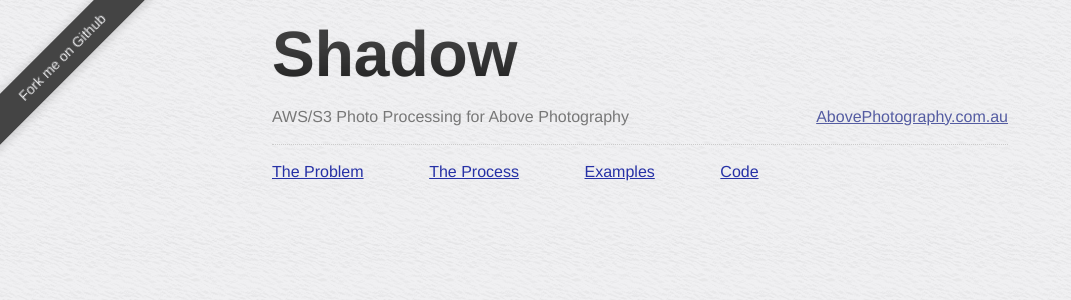
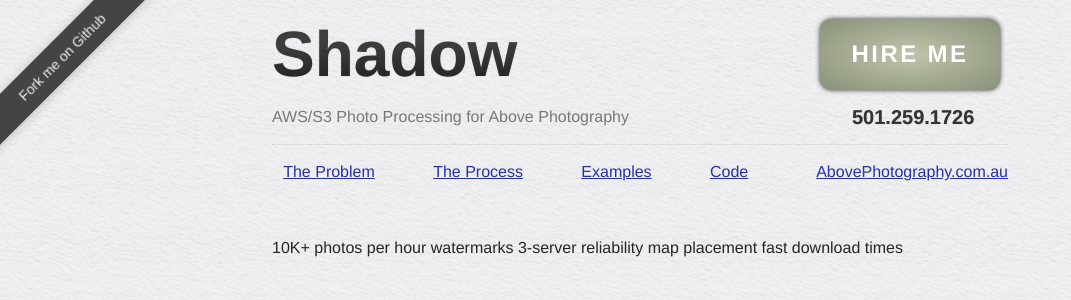
Before and after one commit to nthj/shadow, a Jekyll site: the page built from index.html, in a window 1280 px wide. Shown: the top 300 px of the page, without its empty margins (0-1071 px from the left). Built offline with Jekyll 4.4.1, drawn with Linux system fonts in a browser that asks for light colours; Markdown is read by kramdown in place of the engine named in the settings; comment, search, counter and statistics services are not loaded.

```diff
--- a/_layouts/default.html
+++ b/_layouts/default.html
@@ -31,8 +31,8 @@
 		<h1>
 			<a href="./" id="header">Shadow</a>
 			AWS/S3 Photo Processing for Above Photography
-
-			<a href="http://abovephotography.com.au" id="visit">AbovePhotography.com.au</a>
+			<a href="/hire" id="hire-me">hire me</a>
+			<a href="tel:+15012591726" id="call-me">501.259.1726</a>
 		</h1>
 
 		<ol>
@@ -48,6 +48,9 @@
 			<li id="nav-code">
 				<a href="code">Code</a>
 			</li>
+			<li id="nav-visit">
+				<a href="http://abovephotography.com.au">AbovePhotography.com.au</a>
+			</li>
 		</ol>
 
 		<div>
--- a/examples.html
+++ b/examples.html
@@ -7,5 +7,5 @@ title: Shadow &mdash; AWS/S3 Photo Processing for Above Photography
 <h2>Map</h2>
 
 <div id="map">
-	<iframe width="500px" height="300px" scrolling="no"  src="http://www.google.com/fusiontables/embedviz?viz=MAP&amp;q=select+col5%2C+col4%2C+col6%2C+col7%2C+col8%2C+col9%2C+col10+from+810915+&amp;h=false&amp;lat=-28.679444444444446&amp;lng=134.64194444444445&amp;z=4&amp;t=1&amp;l=col6"></iframe>
+	<iframe width="500px" height="300px" scrolling="no"  src="http://www.google.com/fusiontables/embedviz?viz=MAP&amp;q=select+col5%2C+col4%2C+col6%2C+col7%2C+col8%2C+col9%2C+col10+from+810915+&amp;h=false&amp;lat=-28.679444444444446&amp;lng=134.64194444444445&amp;z=4&amp;t=2&amp;l=col6"></iframe>
 </div>
--- a/index.html
+++ b/index.html
@@ -3,3 +3,11 @@ body_id: index
 layout: default
 title: Shadow &mdash; AWS S3 Processing for Above Photography
 ---
+
+<p>
+	10K+ photos per hour
+	watermarks
+	3-server reliability
+	map placement
+	fast download times
+</p>
--- /dev/null
+++ b/process.html
@@ -0,0 +1,5 @@
+---
+body_id: process
+layout: default
+title: Shadow &mdash; AWS/S3 Photo Processing for Above Photography
+---
```
Also changed, not shown: _sass/partials/_layout.sass (+42 -4 lines), stylesheets/screen.css.
